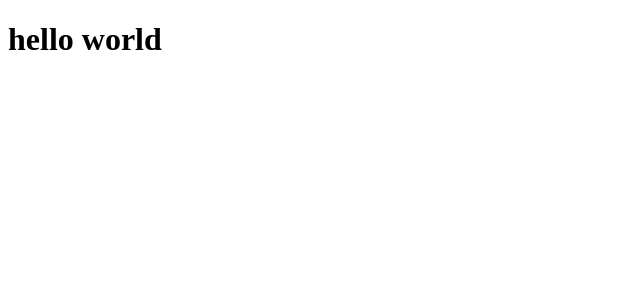
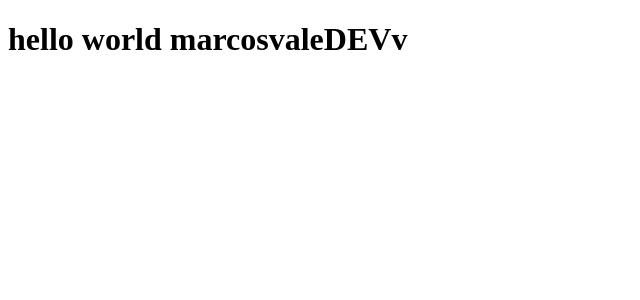
Before and after one commit to marcosvaledev/clone-tabnews, a Next.js app: page / in a window 1280 px wide. Shown: the top 300 px of the page, without its empty margins (0-640 px from the left). Built offline with nearby package versions, Linux system fonts and the light colour scheme.

Commit message:
atualizando o h1

```diff
--- a/pages/index.js
+++ b/pages/index.js
@@ -1,4 +1,4 @@
 function home(){
-    return <h1>hello world </h1>
+    return <h1>hello world marcosvaleDEVv </h1>
 }
 export default home;
```
